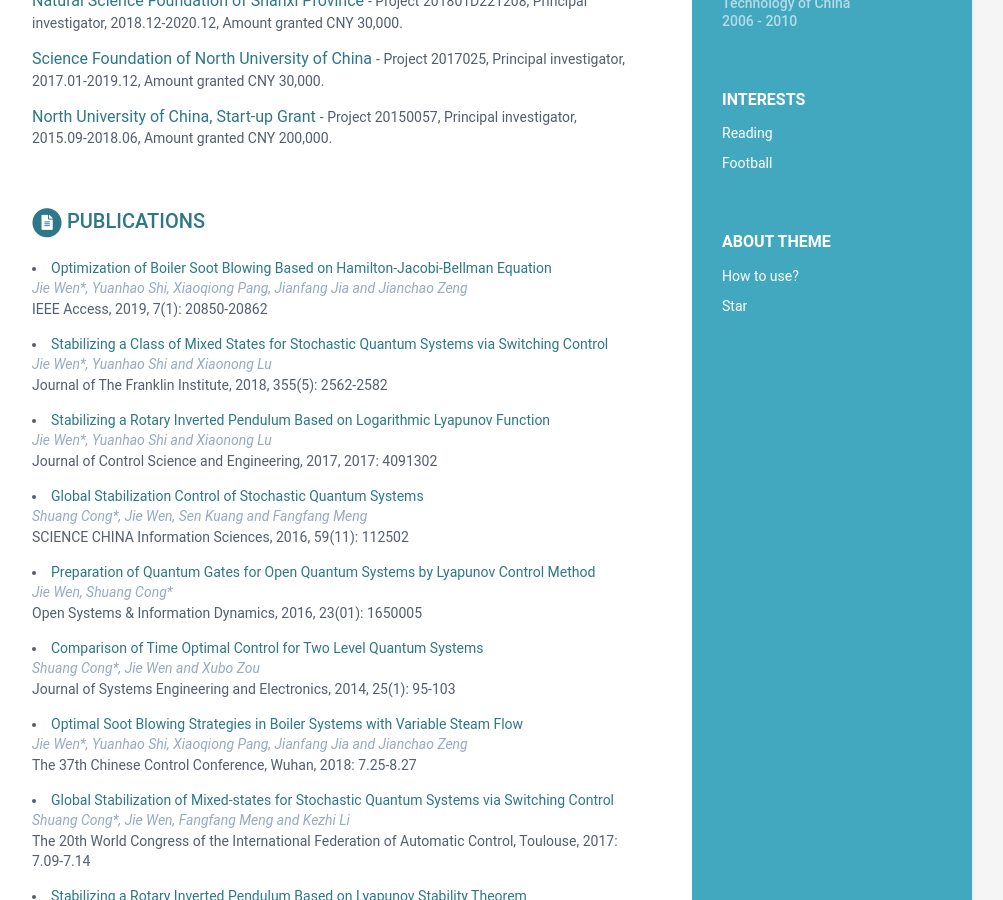
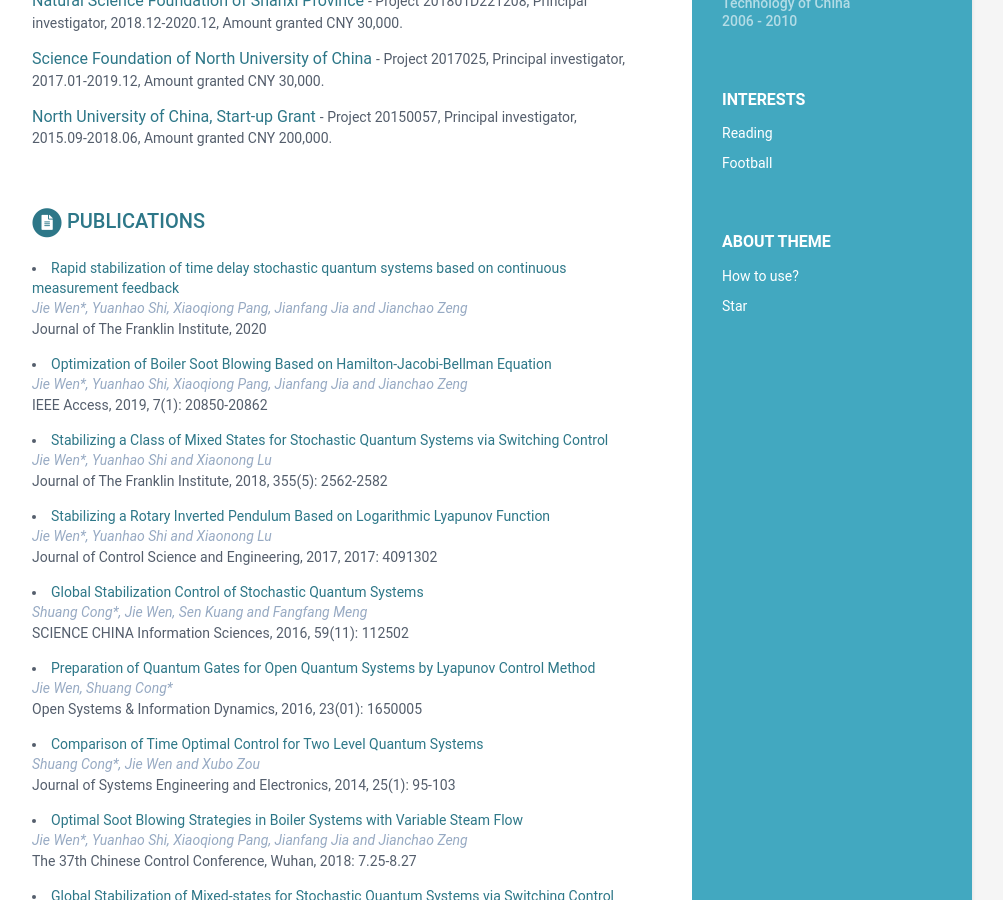
Before and after one commit to wenjie015/wenjie, a Jekyll site: the page built from index.html, in a window 1280 px wide and 900 px high, scrolled down 686 px. Shown: the whole window, without its empty margins (168-1171 px from the left). Built offline with Jekyll 4.4.1, drawn with Linux system fonts in a browser that asks for light colours.

Commit message:
Update data.yml

```diff
--- a/_data/data.yml
+++ b/_data/data.yml
@@ -57,6 +57,11 @@ projects:
 publications:
     title: Publications
     papers:
+      - title: Rapid stabilization of time delay stochastic quantum systems based on continuous measurement feedback
+        link: https://doi.org/10.1016/j.jfranklin.2020.05.016
+        authors: Jie Wen*, Yuanhao Shi, Xiaoqiong Pang, Jianfang Jia and Jianchao Zeng
+        conference: " Journal of The Franklin Institute, 2020"
+
       - title: Optimization of Boiler Soot Blowing Based on Hamilton-Jacobi-Bellman Equation
         link: https://ieeexplore.ieee.org/document/8633899
         authors:  Jie Wen*, Yuanhao Shi, Xiaoqiong Pang, Jianfang Jia and Jianchao Zeng
```
